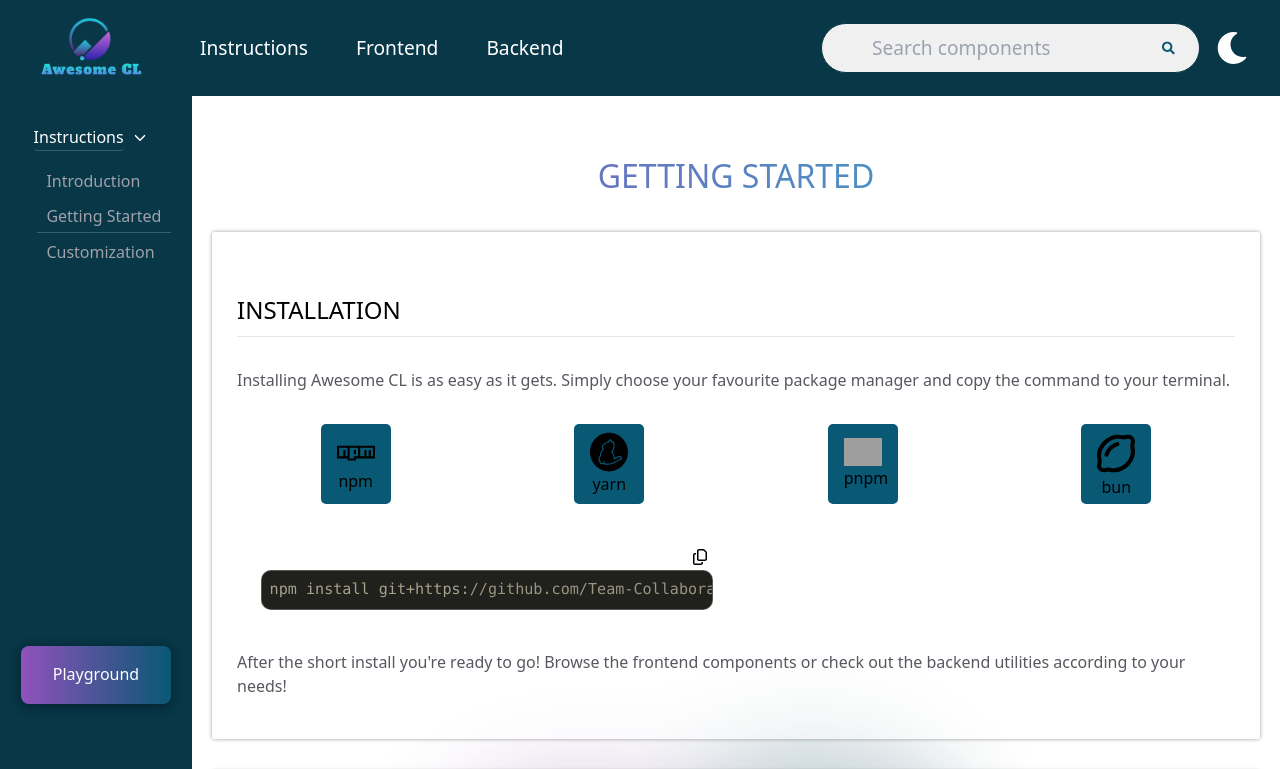
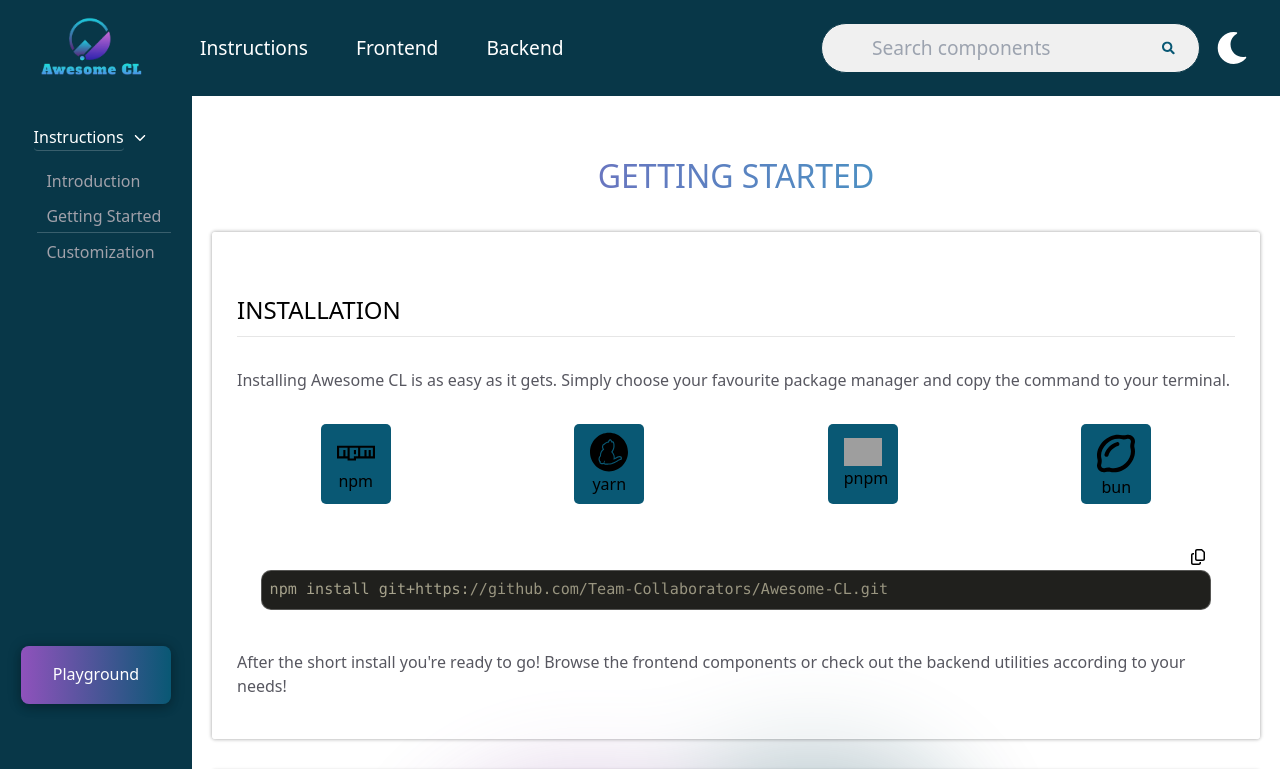
Before and after one commit to Team-Collaborators/Awesome-CL, a React (Vite) app: page /instructions/getting-started in a window 1280 px wide. Shown: the top 769 px of the page. Built offline with nearby package versions, Linux system fonts and the light colour scheme; grey boxes are pictures that could not be loaded.

Commit message:
rendercode full width

```diff
--- a/src/pages/Instructions/GettingStarted.jsx
+++ b/src/pages/Instructions/GettingStarted.jsx
@@ -5,7 +5,6 @@ import { Link } from "react-router-dom";
 
 const GettingStarted = () => {
   const installData = [
-
     {
       name: "npm",
       command:
@@ -32,7 +31,9 @@ const GettingStarted = () => {
     },
   ];
 
-  const [installation, setInstallation] = useState("npm install git+https://github.com/Team-Collaborators/Awesome-CL.git");
+  const [installation, setInstallation] = useState(
+    "npm install git+https://github.com/Team-Collaborators/Awesome-CL.git"
+  );
 
   return (
     <div className={styles.page}>
@@ -56,10 +57,7 @@ const GettingStarted = () => {
             </li>
           ))}
         </ul>
-        <div
-          className={styles.codeDisplay}
-          style={{ textAlign: "left", maxWidth: "500px" }}
-        >
+        <div className={styles.codeDisplay} style={{ textAlign: "left" }}>
           <RenderCode className={styles.code} code={installation} />
         </div>
         <p className={styles.paragraph}>
```
